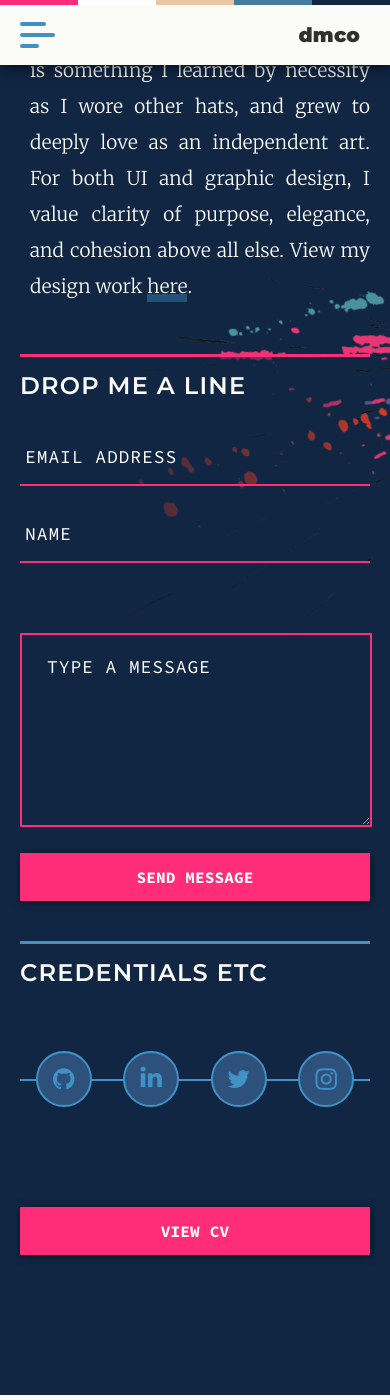
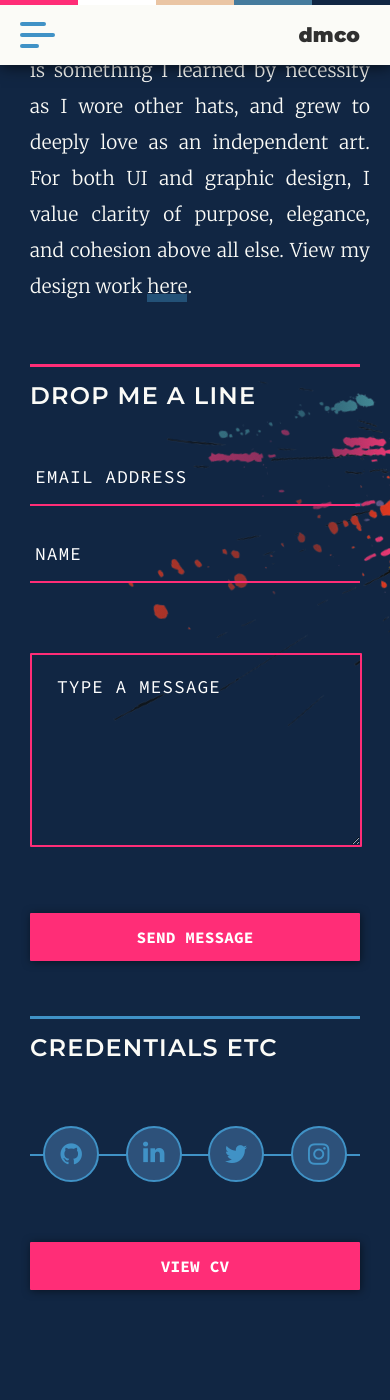
Before and after one commit to middletond/dmco, a Jekyll site: the page built from hello.html, in a window 390 px wide and 1400 px high, scrolled down 1602 px. Built offline with Jekyll 4.4.1, drawn with Linux system fonts in a browser that asks for light colours.

Commit message:
Hello page footer mobile styles refinement

```diff
--- a/_sass/_base.scss
+++ b/_sass/_base.scss
@@ -72,26 +72,12 @@ h3 {
 	font-weight: 600;
 	padding-top: 24px;
 	margin: 50px 100px 30px 100px;
-	@include below($break-xx-large) {
-		margin-left: 50px !important;
-		margin-right: 50px !important;
-	}
-	@include below($break-x-large) {
-		margin-left: 25px !important;
-		margin-right: 25px !important;
-	}
 	@include below($break-headers) {
 		z-index: 1; // h3s should be above intersection .decorated elements
 		padding-top: 10px;
-		margin-left: auto !important;
-		margin-right: auto !important;
 		border-top: $magenta solid 3px;
 		max-width: $post-text-width;
 		font-size: 28px;
-	}
-	@include below($post-text-width + 50) {
-		margin: 40px 20px 20px 20px !important;
-		width: initial;
 	}
 	@include below($break-small) {
 		font-size: 24px;
--- a/_sass/_content.scss
+++ b/_sass/_content.scss
@@ -16,11 +16,6 @@
 		@include below($break-small) {
 			margin-left: 20px;
 			margin-right: 20px;
-		}
-	}
-	h3, .content-block > h3 {
-		@include below($break-headers) {
-			max-width: $page-text-width;
 		}
 	}
 	.image { // keep images as full width
@@ -46,8 +41,26 @@
 			}
 		}
 		h3 {
+			@include below($break-xx-large) {
+				margin-left: 50px !important;
+				margin-right: 50px !important;
+			}
+			@include below($break-x-large) {
+				margin-left: 25px !important;
+				margin-right: 25px !important;
+			}
 			@include below($break-headers) {
 				max-width: $post-text-width;
+				margin-left: auto !important;
+				margin-right: auto !important;
+			}
+			@include below($post-text-width + 50) {
+				margin: 40px 40px 20px 40px !important;
+				width: initial;
+			}
+			@include below($break-medium) {
+				margin-left: 20px !important;
+				margin-right: 20px !important;
 			}
 		}
 		h4 {
--- a/_sass/_dark_sections.scss
+++ b/_sass/_dark_sections.scss
@@ -90,8 +90,5 @@
 		.divider {
 			color: darken($steelblue, 12);
 		}
-		.button { // should this go here?
-			margin-top: 10px;
-		}
 	}
 }
--- a/_sass/_forms.scss
+++ b/_sass/_forms.scss
@@ -13,6 +13,14 @@ form {
     }
     .button-block {
         margin: 0px 0px;
+        .button {
+    			margin-top: 30px;
+    			margin-bottom: 30px;
+    			@include below($break-small) {
+    				margin-top: 55px;
+    				margin-bottom: 55px;
+    			}
+        }
     }
 }
 
--- a/_sass/_pages.scss
+++ b/_sass/_pages.scss
@@ -29,11 +29,51 @@
 		top: -92px;
 		right: -150px;
 		z-index: -1;
+		@include below($break-headers) { top: 0px; }
+	}
+	h3 { // XXX needs major refactor but just wanna get it running
+		@include below($break-xx-large) {
+			margin-left: 50px !important;
+			margin-right: 50px !important;
+		}
+		@include below($break-x-large) {
+			margin-left: 25px !important;
+			margin-right: 25px !important;
+		}
+	}
+	h3, div#contact > *, div#credentials > * {
+		@include below($break-headers) {
+			max-width: $page-text-width;
+			margin-left: 100px !important;
+		}
+		@include below($break-large) {
+			margin-left: 50px !important;
+			margin-right: 50px !important;
+		}
+		@include below($break-medium) {
+			margin-left: 30px !important;
+			margin-right: 30px !important;
+		}
 	}
 	div#contact {
-		background: linear-gradient(90deg, rgba(17,38,67,1.0) 0%,
-																			 rgba(17,38,67,0.4) 80%,
-																			 rgba(17,38,67,0.0) 100%);
+		@include below($break-headers) {
+			background: linear-gradient(90deg, rgba(17,38,67,0.0) 0%,
+																				 rgba(17,38,67,0.5) 80%,
+																				 rgba(17,38,67,0.0) 100%);
+		}
+	}
+	div#credentials {
+		@include below($break-medium) {
+			.button-block { margin-bottom: 0px; }
+			.button {
+				display: block;
+				width: initial;
+			}
+			.social { margin-bottom: 60px; }
+		}
+		@include below($break-small) {
+			.button-block { margin-top: 20px; }
+		}
 	}
 }
 
```
